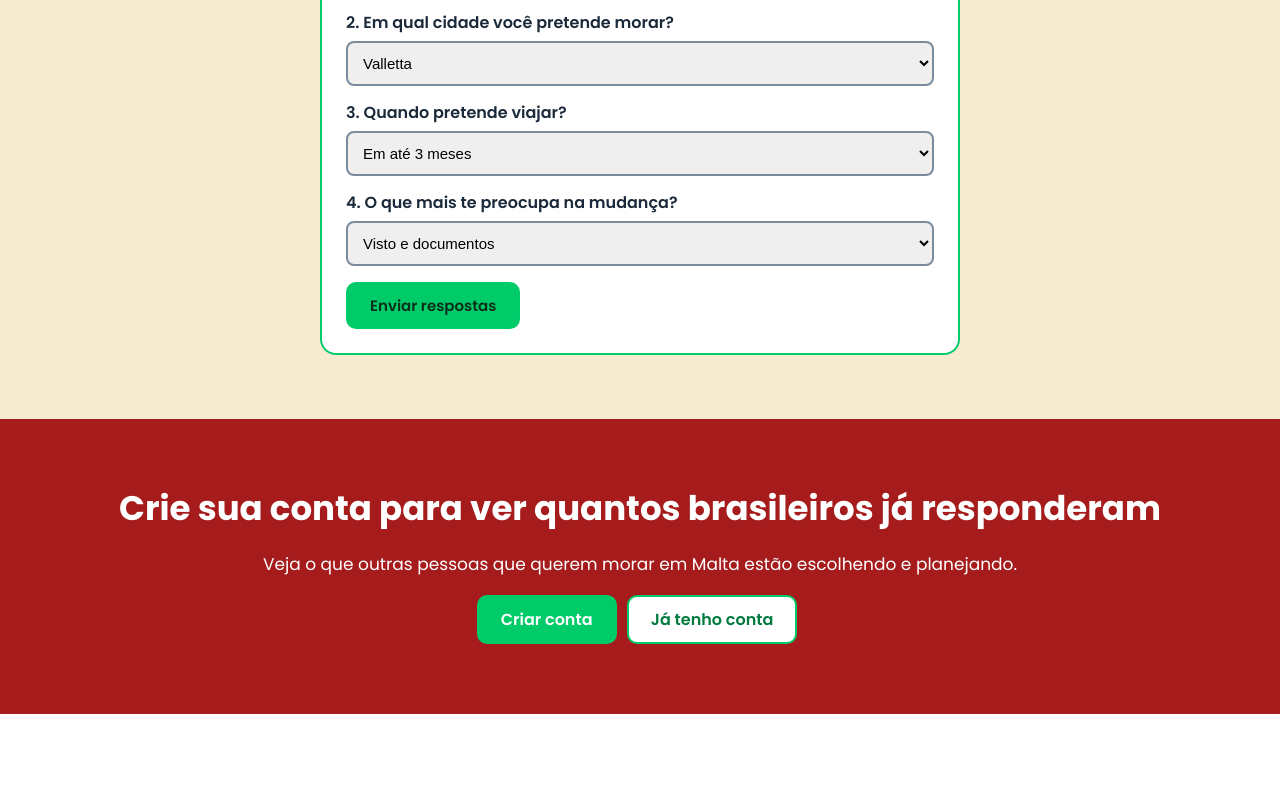
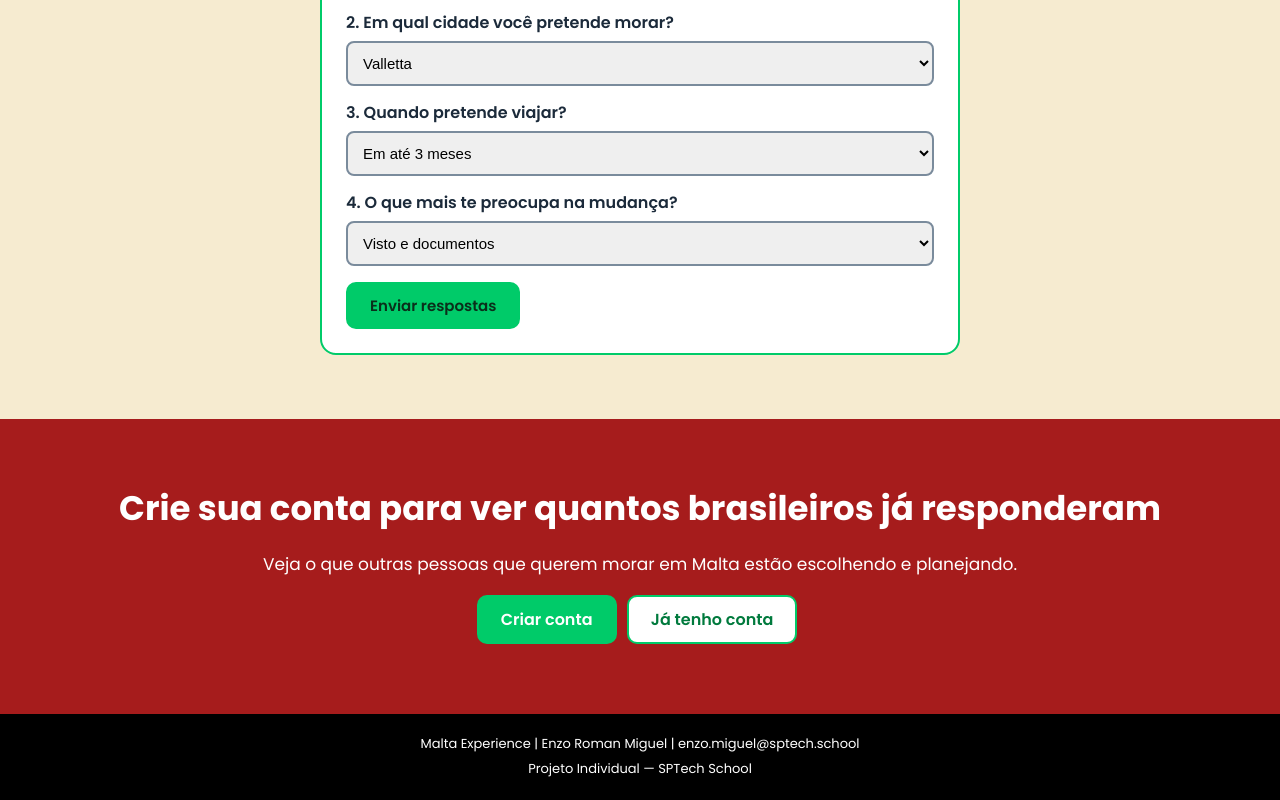
Before and after one commit to EnzoRomanM/malta_para_brasileiros, a website: page public/index.html in a window 1280 px wide. Shown: the part 4906-5706 px from the top of the page. Before the commit the page ends 5620 px from the top, so only its background shows below. Drawn offline with Linux system fonts and the light colour scheme.

Commit message:
Adicionando o footer com fundo preto e texto branco

```diff
--- a/public/css/style.css
+++ b/public/css/style.css
@@ -443,8 +443,8 @@ button {
     border-top-color:#F75D37
 }
 
-.cor_azul{
-    border-top-color:#0A2F5C
+.cor_vermelha{
+    border-top-color:#a61c1c
 }
 
 .nome_dica{
@@ -462,3 +462,15 @@ button {
     font-size:15px;
     margin-top:30px
 }
+
+.rodape{
+    background:#000000;
+    padding:16px 5%;
+    text-align:center;
+}
+
+.texto_rodape{
+    margin:4px 0;
+    font-size:13px;
+    color:#FFFFFF;
+}
--- a/public/index.html
+++ b/public/index.html
@@ -261,7 +261,7 @@
                     Scotts, com ampla variedade.</div>
             </div>
 
-            <div class="cartao_dica cor_azul">
+            <div class="cartao_dica cor_vermelha">
                 <div class="nome_dica">Emprego</div>
                 <div class="texto_dica">Estrangeiros encontram boas vagas em turismo, varejo e tecnologia, precisando do
                     Work Permit após contratados.</div>
@@ -324,6 +324,14 @@
         <a class="link_botao_verde" href="cadastro.html">Criar conta</a>
         <a class="link_botao" href="login.html">Já tenho conta</a>
     </div>
+
+    <footer class="rodape">
+        <p class="texto_rodape">
+            Malta Experience | Enzo Roman Miguel | enzo.miguel@sptech.school
+        </p>
+
+        <p class="texto_rodape">Projeto Individual — SPTech School</p>
+    </footer>
 
     <script>
 
```
